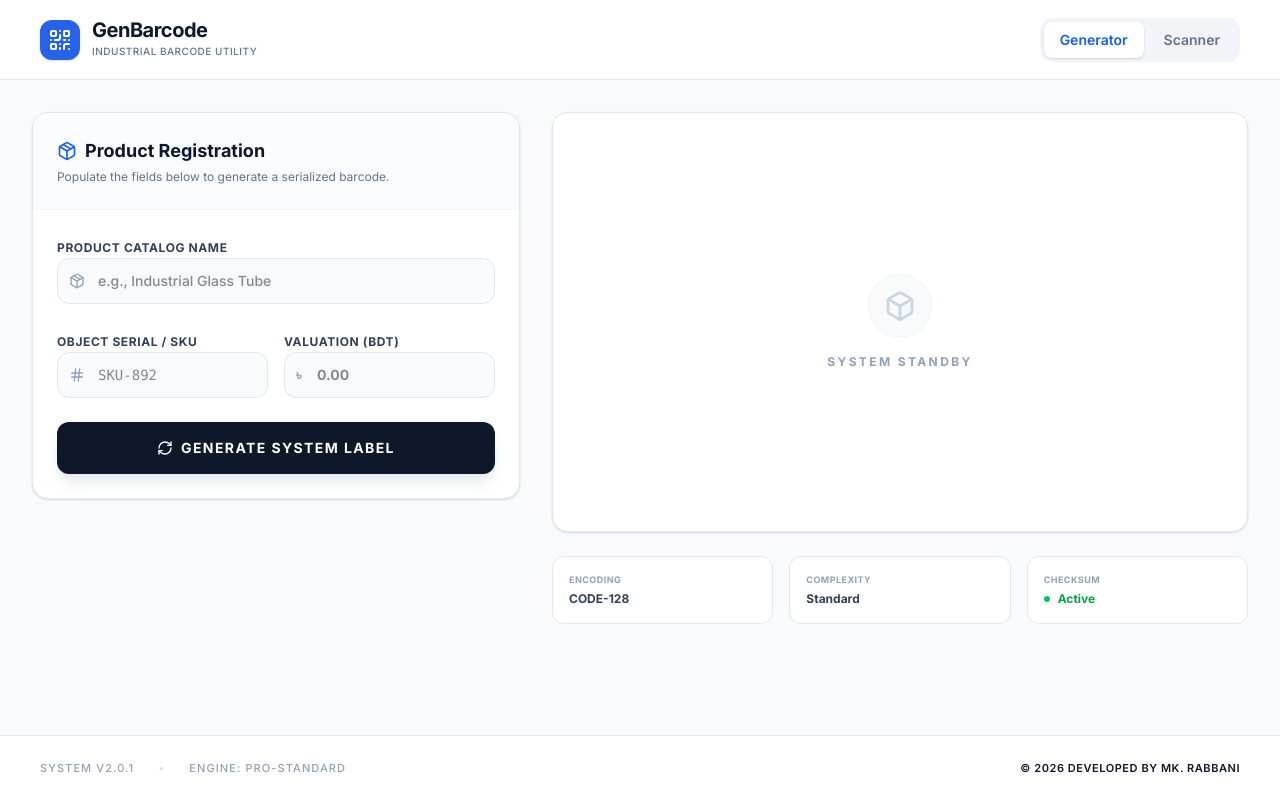
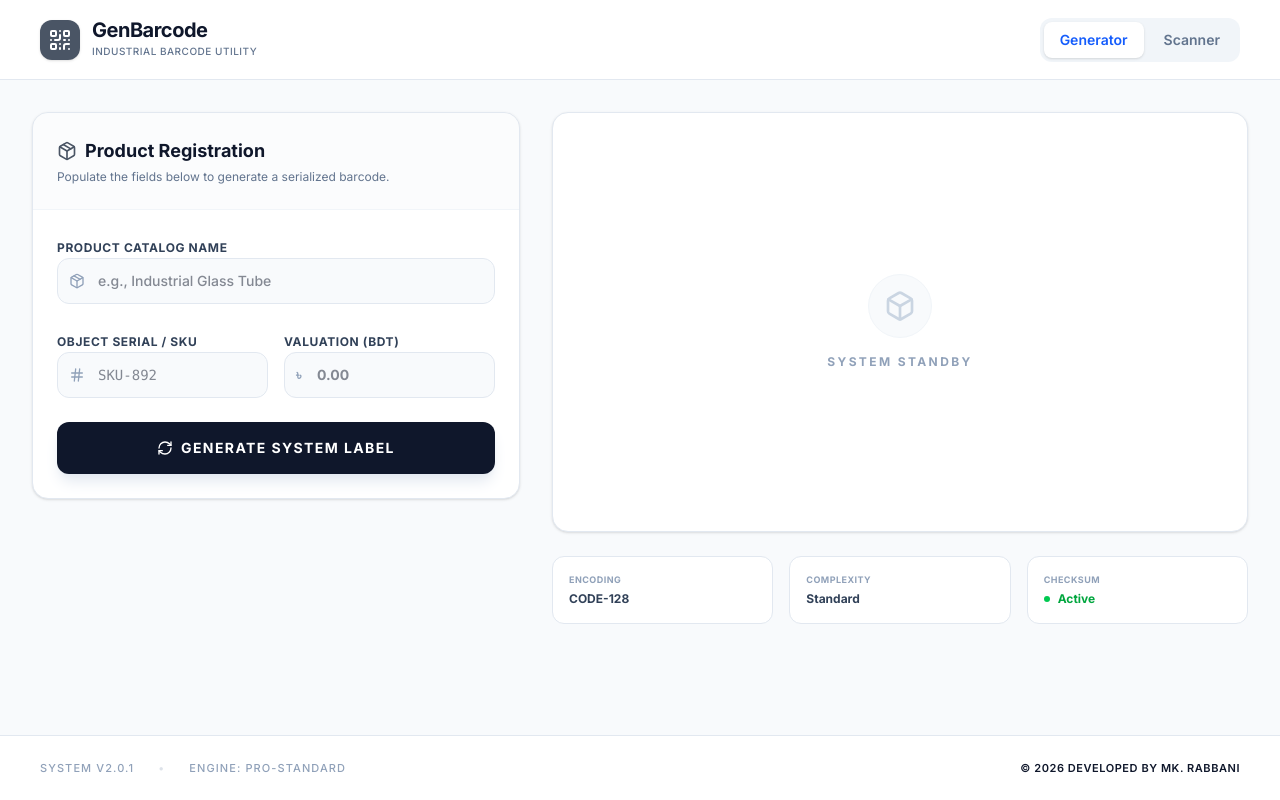
Before and after one commit to mkError420/barcode-latets, a React (Vite) app: page / in a window 1280 px wide. Built offline with nearby package versions, Linux system fonts and the light colour scheme.

Commit message:
refactor: Update brand colors for UI elements
Adjusted the color scheme for the application logo and section headers to use a darker gray instead of the brand orange and blue respectively. This change aims to improve visual consistency and hierarchy across the application.

```diff
--- a/src/App.tsx
+++ b/src/App.tsx
@@ -23,7 +23,7 @@ export default function App() {
       {/* Header */}
       <header className="h-20 border-b border-slate-200 flex items-center px-6 sm:px-10 justify-between bg-white shrink-0 sticky top-0 z-50">
         <div className="flex items-center gap-3">
-          <div className="w-10 h-10 bg-brand-orange rounded-xl flex items-center justify-center text-white shadow-sm">
+          <div className="w-10 h-10 bg-gray-600 rounded-xl flex items-center justify-center text-white shadow-sm">
             <QrCode className="w-6 h-6" />
           </div>
           <div className="flex flex-col">
--- a/src/components/BarcodeGenerator.tsx
+++ b/src/components/BarcodeGenerator.tsx
@@ -142,7 +142,7 @@ export default function BarcodeGenerator() {
       <section className="md:col-span-5 bg-white rounded-2xl shadow-sm border border-slate-200 overflow-hidden">
         <div className="p-6 border-b border-slate-100 bg-slate-50/50">
           <h2 className="text-lg font-bold text-slate-900 flex items-center gap-2">
-            <Package className="w-5 h-5 text-blue-600" />
+            <Package className="w-5 h-5 text-gray-600" />
             Product Registration
           </h2>
           <p className="text-xs text-slate-500 mt-1">Populate the fields below to generate a serialized barcode.</p>
```
